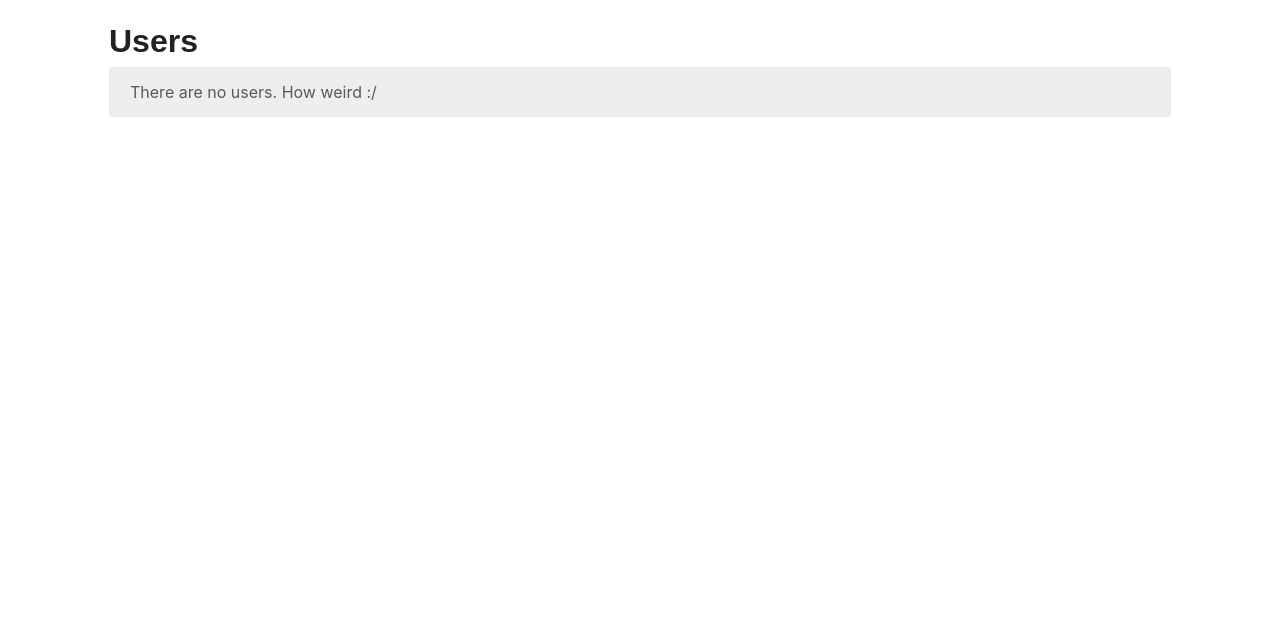
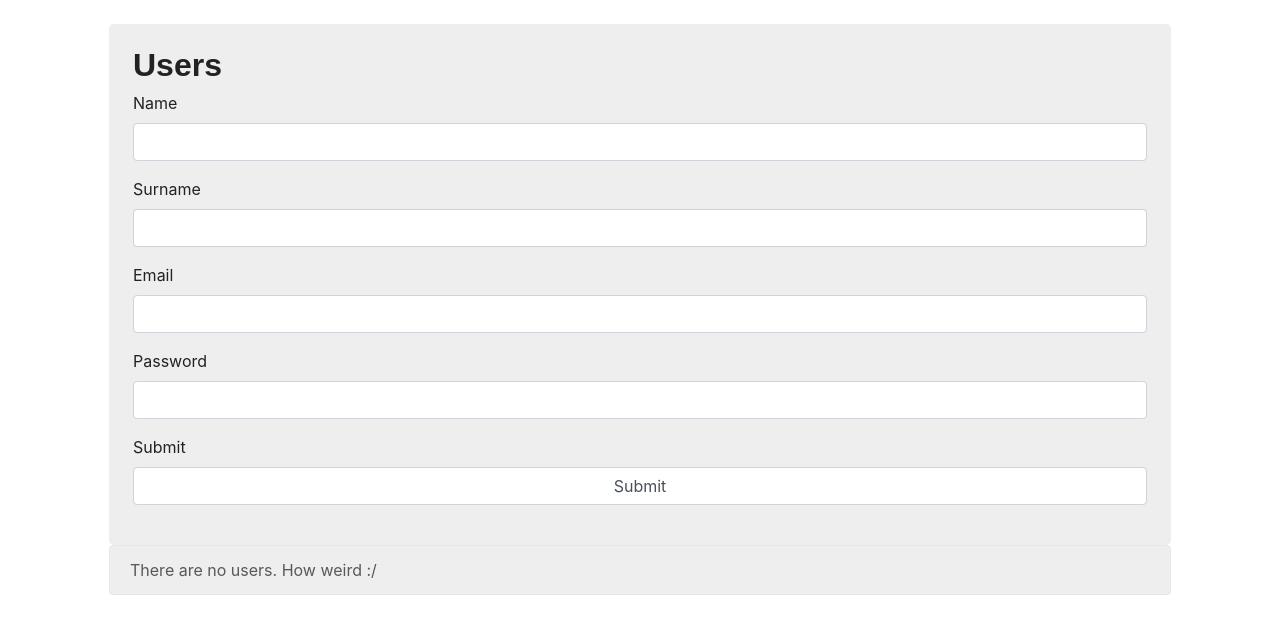
Before and after one commit to carroarmato0/expens-o-matic, a Symfony app: template templates/admin/users.html.twig in a window 1280 px wide. Shown: the part 56-690 px from the top of the page. Run offline with Twig, Linux system fonts and the light colour scheme; the template is opened without the code that fills it, so the values that code supplies are empty; form fields are guessed from the names that the template uses; some libraries are stand-ins or nearby versions; some web fonts are replaced.

Commit message:
Improve design of User Add in Admin section
Signed-off-by: Christophe Vanlancker <carroarmato0@inuits.eu>

```diff
--- a/templates/admin/users.html.twig
+++ b/templates/admin/users.html.twig
@@ -7,10 +7,36 @@
 <div class="container">
 
   <div class="container-fluid p-4">
-    <h2>Users</h2>
 
-    {{ form_start(userForm) }}
-    {{ form_end(userForm) }}
+    <div class="jumbotron p-4">
+      <h2>Users</h2>
+      {{ form_start(userForm) }}
+      <div class="form-group">
+        {{ form_label(userForm.name) }}
+        {{ form_errors(userForm.name) }}
+        {{ form_widget(userForm.name) }}
+      </div>
+      <div class="form-group">
+        {{ form_label(userForm.surname) }}
+        {{ form_errors(userForm.surname) }}
+        {{ form_widget(userForm.surname) }}
+      </div>
+      <div class="form-group">
+        {{ form_label(userForm.email) }}
+        {{ form_errors(userForm.email) }}
+        {{ form_widget(userForm.email) }}
+      </div>
+      <div class="form-group">
+        {{ form_label(userForm.password) }}
+        {{ form_errors(userForm.password) }}
+        {{ form_widget(userForm.password) }}
+      </div>
+      <div class="form-group">
+        {{ form_label(userForm.submit) }}
+        {{ form_widget(userForm.submit) }}
+      </div>
+      {{ form_end(userForm) }}
+    </div>
 
     {% if users is empty %}
       <div class="alert alert-secondary">
```
